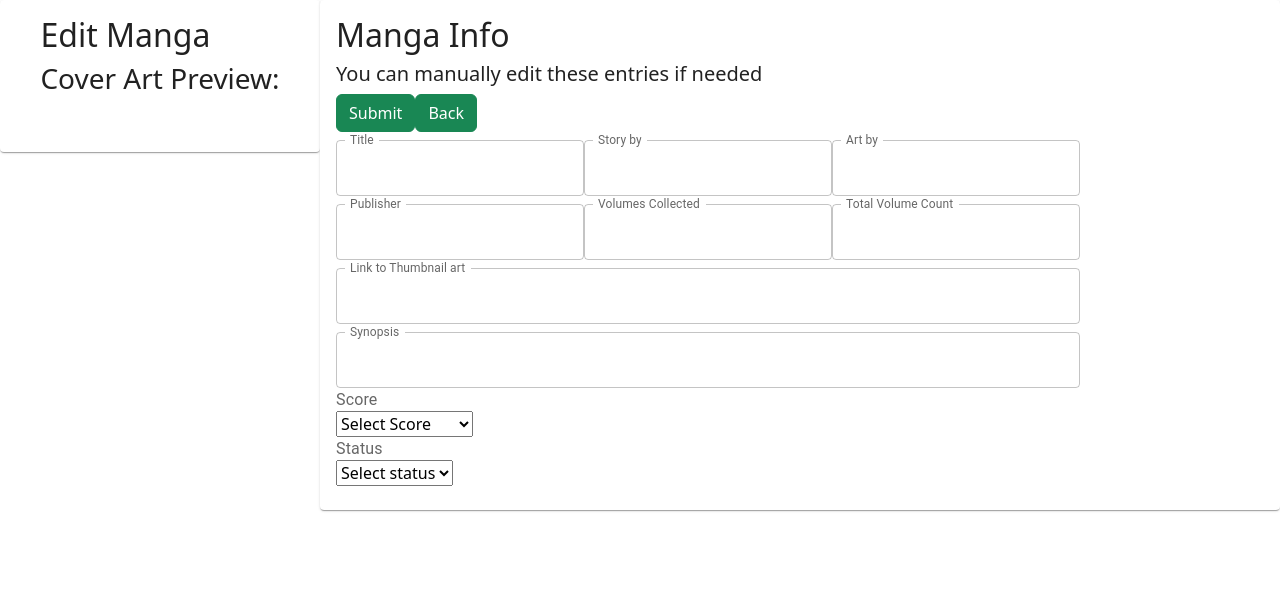
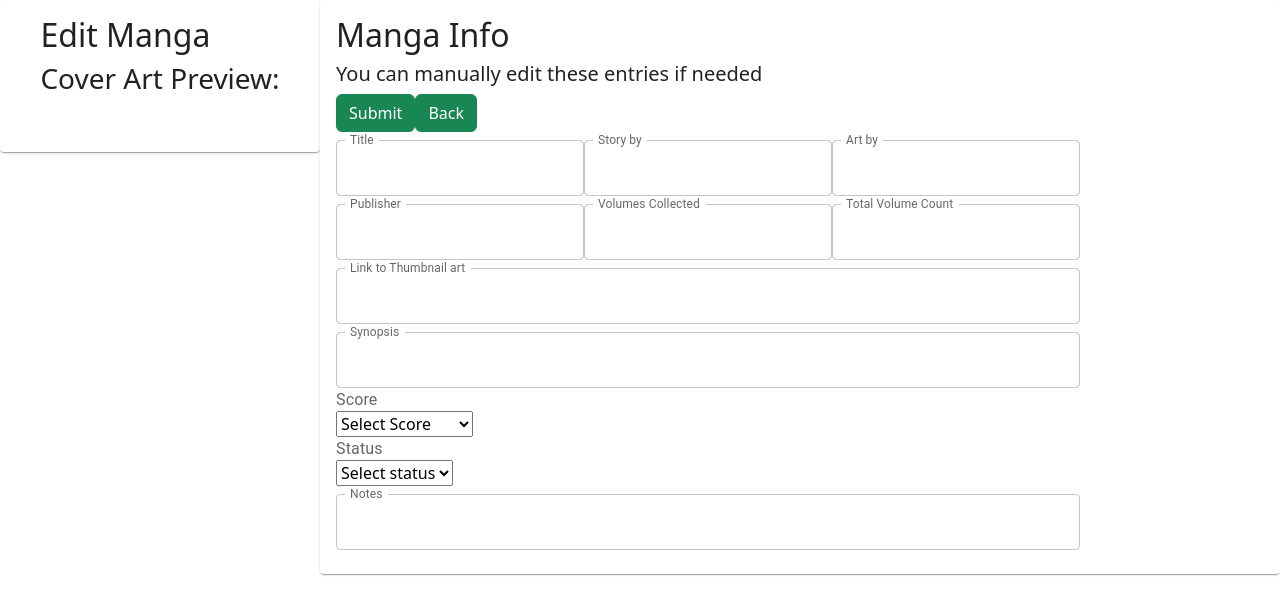
Before and after one commit to BenVuong/Manga-and-Anime-Organizer-using-React-and-SQL, a React (Create React App) app in the folder frontend/: page /edit/1 in a window 1280 px wide. Shown: the top 614 px of the page. Built offline with nearby package versions, Linux system fonts and the light colour scheme; no server answers.

Commit message:
added notes section to the manga pages

```diff
--- a/frontend/src/components/anime/animeList.jsx
+++ b/frontend/src/components/anime/animeList.jsx
@@ -2,17 +2,12 @@ import { AnimeListDisplay } from "./animeListDisplay";
 import React, { useEffect, useState } from "react";
 import axios from "axios";
 import { Link } from "react-router-dom";
-import {
-  Box,
-  Modal,
-  Typography,
-  Accordion,
-  AccordionDetails,
-  AccordionSummary,
-} from "@mui/material";
+import { Accordion, AccordionDetails, AccordionSummary } from "@mui/material";
 function AnimeList() {
   const [data, setData] = useState([]);
   const [animeName, setAnimeName] = useState("");
+  const [arrayOfAnime, setArrayOfAnime] = useState([]);
+  const [animeFilterStatus, setAnimeFilterStatus] = useState("");
   const [animeID, setAnimeID] = useState();
   const [open, setOpen] = useState(false);
   const handleClose = () => setOpen(false);
@@ -27,7 +22,14 @@ function AnimeList() {
       .then((res) => setData(res.data))
       .then(console.log(data))
       .catch((err) => console.log(err));
+    setArrayOfAnime(data);
+    console.log(arrayOfAnime);
   }, []);
+
+  const filterStatus = (data, value) => {
+    if (value === "clear") {
+    }
+  };
 
   const handleDelete = (id) => {
     axios
@@ -82,6 +84,7 @@ function AnimeList() {
         handleDelete={handleDelete}
         animeID={animeID}
       />
+      <div></div>
     </div>
   );
 }
--- a/frontend/src/components/manga/Create.jsx
+++ b/frontend/src/components/manga/Create.jsx
@@ -42,6 +42,7 @@ function Create() {
     image: "",
     score: "",
     status: "",
+    notes: "",
   });
   const navigate = useNavigate();
   const [listOfManga, setListOfManga] = useState([]);
@@ -269,6 +270,23 @@ function Create() {
                     <option value="Dropped">Dropped</option>
                     <option value="Plan to Read">Plan to Read</option>
                   </select>
+                  <h2></h2>
+                  <TextField
+                    id="outlined-multiline-static"
+                    multiline
+                    fullWidth
+                    InputLabelProps={{ shrink: true }}
+                    label="Notes"
+                    onChange={(e) =>
+                      setValues({ ...values, notes: e.target.value })
+                    }
+                  ></TextField>
+                  {/* Feature addition idea
+                      have each manga volume be its own check box
+                      check can be independently checked out to show
+                      that the user has collected
+                      Would work better for a user who is collecting manga out of order
+                      currently the notes sections has been made as a placeholder for this feature */}
                 </Grid>
               </form>
             </Grid>
--- a/frontend/src/components/manga/Edit.jsx
+++ b/frontend/src/components/manga/Edit.jsx
@@ -14,6 +14,7 @@ function Edit() {
     story: "",
     art: "",
     synopsis: "",
+    notes: "",
   });
   const navigate = useNavigate();
 
@@ -45,6 +46,7 @@ function Edit() {
           image: res.data[0].image,
           score: res.data[0].score,
           status: res.data[0].status,
+          notes: res.data[0].notes,
         });
       })
       .catch((err) => console.log(err));
@@ -196,6 +198,18 @@ function Edit() {
                     <option value="Dropped">Dropped</option>
                     <option value="Plan to Read">Plan to Read</option>
                   </select>
+                  <h2></h2>
+                  <TextField
+                    id="outlined-multiline-static"
+                    multiline
+                    fullWidth
+                    InputLabelProps={{ shrink: true }}
+                    value={values.notes}
+                    label="Notes"
+                    onChange={(e) =>
+                      setValues({ ...values, notes: e.target.value })
+                    }
+                  ></TextField>
                 </Grid>
               </form>
             </Grid>
--- a/frontend/src/components/manga/Read.jsx
+++ b/frontend/src/components/manga/Read.jsx
@@ -91,6 +91,11 @@ function Read() {
             <Divider />
             {book.synopsis}
           </Item>
+          <Item>
+            Notes:
+            <Divider />
+            {book.notes}
+          </Item>
         </Grid>
       </Grid>
     </Box>
```
Also changed, not shown: 1 other file (tests, documents, lock files or other folders).
